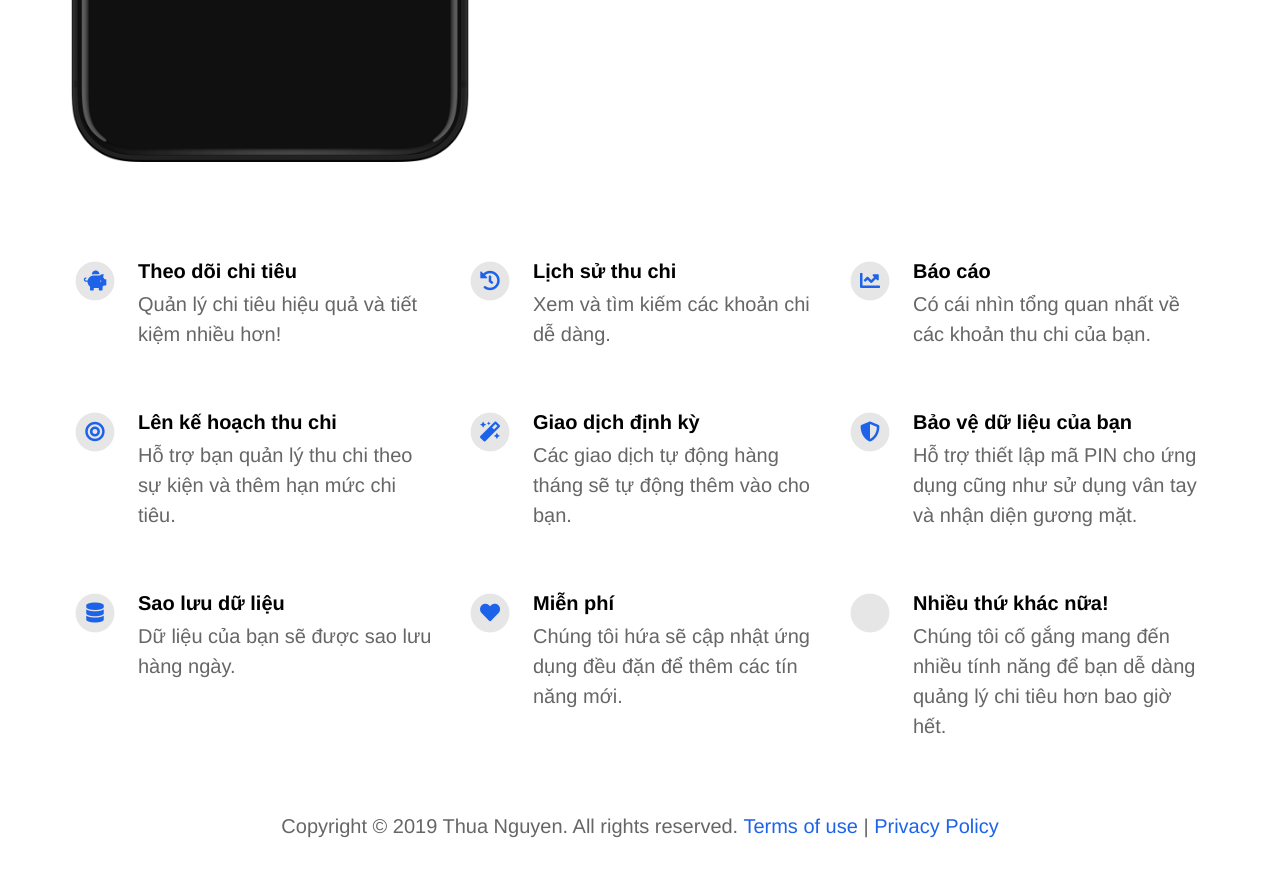
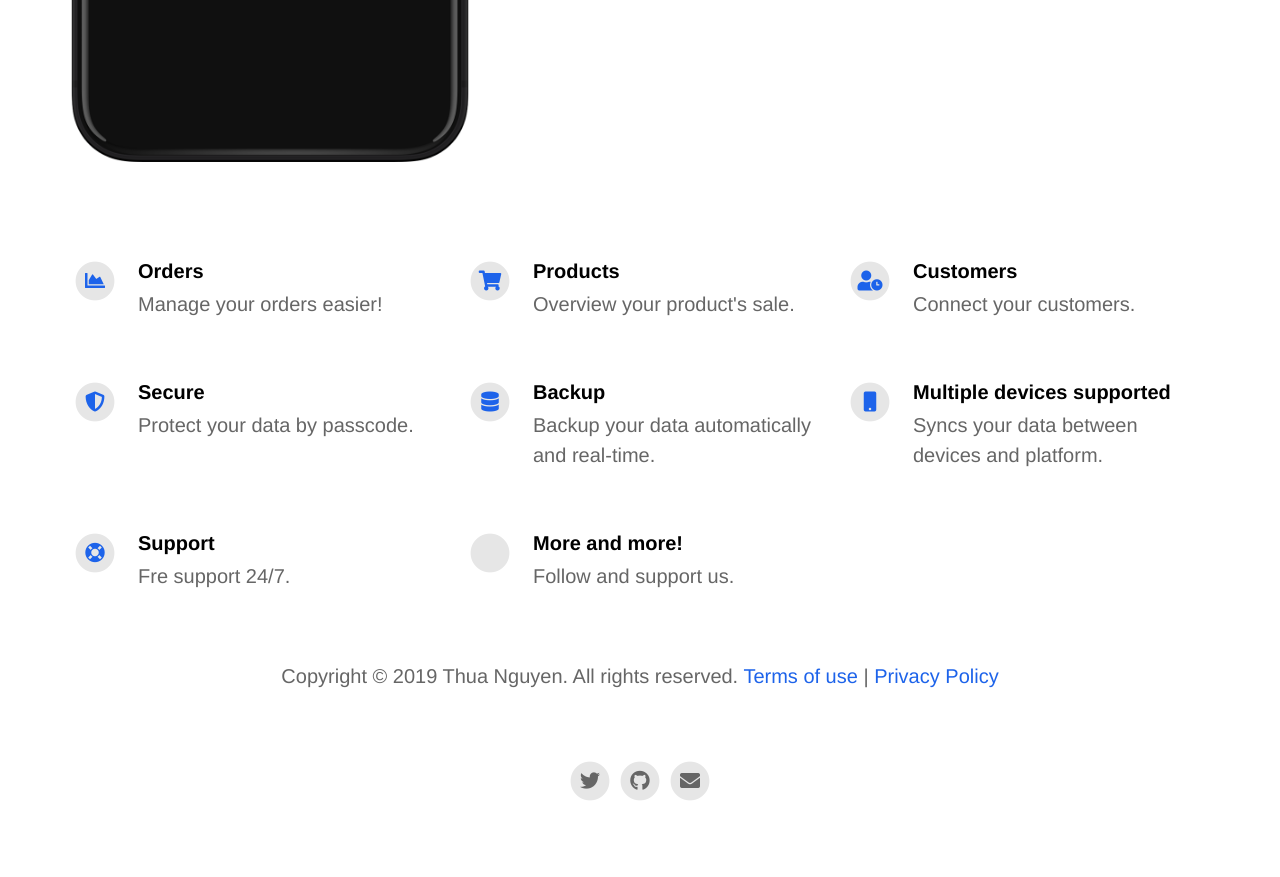
Before and after one commit to thuann-vn/haney, a Jekyll site: the page built from index.html, in a window 1280 px wide and 900 px high, scrolled down 823 px. Shown: the top 877 px of the window. Built offline with Jekyll 4.4.1, drawn with Linux system fonts in a browser that asks for light colours; nearby versions of some CDN libraries; some of the changed text lies outside the part shown.

Commit message:
Update haney site

```diff
--- a/_config.yml
+++ b/_config.yml
@@ -1,15 +1,15 @@
 # App Info
-ios_app_id                                : 1466012075                                # Required. Enter iOS app ID to automatically populate name, price and icons (e.g. 718043190).
+ios_app_id                                : 1483625590                                # Required. Enter iOS app ID to automatically populate name, price and icons (e.g. 718043190).
 
 appstore_link                             :                                           # Automatically populates if not set and if iOS app ID is set. Otherwise enter manually.
-playstore_link                            :                                           # Enter Google Play Store URL.
+playstore_link                            : https://play.google.com/store/apps/details?id=thuanguyen.haney.android                                          # Enter Google Play Store URL.
 presskit_download_link                    :                                           # Enter a link to downloadable file or (e.g. public Dropbox link to a .zip file).
                                                                                       # Or upload your press kit file to assets and set path accordingly (e.g. "assets/your_press_kit.zip").
 
 app_icon                                  : assets/appicon.png                      # Automatically populates if not set and if iOS app ID is set.  Otherwise enter path to icon file manually.
-app_name                                  : Ex.Ma                                          # Automatically populates if not set and if iOS app ID is set.  Otherwise enter manually.
-app_price                                 : Miễn phí                                          # Automatically populates if not set and if iOS app ID is set.  Otherwise enter manually.
-app_description                           : Hãy theo dõi chi tiêu của bạn ngay từ bây giờ!
+app_name                                  : Haney                                          # Automatically populates if not set and if iOS app ID is set.  Otherwise enter manually.
+app_price                                 : Free - In-app purchase                                          # Automatically populates if not set and if iOS app ID is set.  Otherwise enter manually.
+app_description                           : Manage your online business easier!
 
 enable_smart_app_banner                   : true                                      # Set to true to show a smart app banner at top of page on mobile devices.
 
@@ -31,40 +31,36 @@
 # Feature List                            Edit, add or remove features to be presented.
 features                                  :
 
-  - title                                 : Theo dõi chi tiêu
-    description                           : Quản lý chi tiêu hiệu quả và tiết kiệm nhiều hơn!
-    fontawesome_icon_name                 : piggy-bank
+  - title                                 : Orders
+    description                           : Manage your orders easier!
+    fontawesome_icon_name                 : chart-area
 
-  - title                                 : Lịch sử thu chi
-    description                           : Xem và tìm kiếm các khoản chi dễ dàng.
-    fontawesome_icon_name                 : history
+  - title                                 : Products
+    description                           : Overview your product's sale.
+    fontawesome_icon_name                 : shopping-cart
 
-  - title                                 : Báo cáo
-    description                           : Có cái nhìn tổng quan nhất về các khoản thu chi của bạn.
-    fontawesome_icon_name                 : chart-line
+  - title                                 : Customers
+    description                           : Connect your customers.
+    fontawesome_icon_name                 : user-clock
 
-  - title                                 : Lên kế hoạch thu chi
-    description                           : Hỗ trợ bạn quản lý thu chi theo sự kiện và thêm hạn mức chi tiêu.
-    fontawesome_icon_name                 : bullseye
-
-  - title                                 : Giao dịch định kỳ
-    description                           : Các giao dịch tự động hàng tháng sẽ tự động thêm vào cho bạn.
-    fontawesome_icon_name                 : magic
-
-  - title                                 : Bảo vệ dữ liệu của bạn
-    description                           : Hỗ trợ thiết lập mã PIN cho ứng dụng cũng như sử dụng vân tay và nhận diện gương mặt.
+  - title                                 : Secure
+    description                           : Protect your data by passcode.
     fontawesome_icon_name                 : shield-alt
 
-  - title                                 : Sao lưu dữ liệu
-    description                           : Dữ liệu của bạn sẽ được sao lưu hàng ngày.
+  - title                                 : Backup
+    description                           : Backup your data automatically and real-time.
     fontawesome_icon_name                 : database
 
-  - title                                 : Miễn phí
-    description                           : Chúng tôi hứa sẽ cập nhật ứng dụng đều đặn để thêm các tín năng mới.
-    fontawesome_icon_name                 : heart
+  - title                                 : Multiple devices supported
+    description                           : Syncs your data between devices and platform.
+    fontawesome_icon_name                 : mobile
 
-  - title                                 : Nhiều thứ khác nữa!
-    description                           : Chúng tôi cố gắng mang đến nhiều tính năng để bạn dễ dàng quảng lý chi tiêu hơn bao giờ hết.
+  - title                                 : Support
+    description                           : Fre support 24/7.
+    fontawesome_icon_name                 : life-ring
+
+  - title                                 : More and more!
+    description                           : Follow and support us.
     fontawesome_icon_name                 : app-store-ios
 
   - title                                 : # New Feature Title
--- a/privacy_policy.html
+++ b/privacy_policy.html
@@ -3,7 +3,7 @@
   <head>
     <meta charset="utf-8" />
     <meta name="viewport" content="width=device-width" />
-    <title>Ex.Ma - Privacy Policy</title>
+    <title>Haney - Privacy Policy</title>
     <style>
       body {
         font-family: "Helvetica Neue", Helvetica, Arial, sans-serif;
@@ -14,7 +14,7 @@
   <body>
     <h2>Privacy Policy</h2>
     <p>
-      Thua Nguyen built the Ex.Ma app as a Free app. This SERVICE is provided by
+      Thua Nguyen built the Haney app as a Free app. This SERVICE is provided by
       Thua Nguyen at no cost and is intended for use as is.
     </p>
     <p>
@@ -31,7 +31,7 @@
     </p>
     <p>
       The terms used in this Privacy Policy have the same meanings as in our
-      Terms and Conditions, which is accessible at Ex.Ma unless otherwise
+      Terms and Conditions, which is accessible at Haney unless otherwise
       defined in this Privacy Policy.
     </p>
     <p><strong>Information Collection and Use</strong></p>
--- a/terms_and_conditions.html
+++ b/terms_and_conditions.html
@@ -3,7 +3,7 @@
   <head>
     <meta charset="utf-8" />
     <meta name="viewport" content="width=device-width" />
-    <title>Ex.Ma-Terms &amp; Conditions</title>
+    <title>Haney-Terms &amp; Conditions</title>
     <style>
       body {
         font-family: "Helvetica Neue", Helvetica, Arial, sans-serif;
@@ -31,14 +31,14 @@
       making it very clear to you exactly what you’re paying for.
     </p>
     <p>
-      The Ex.Ma app stores and processes personal data that you have provided to
+      The Haney app stores and processes personal data that you have provided to
       us, in order to provide my Service. It’s your responsibility to keep your
       phone and access to the app secure. We therefore recommend that you do not
       jailbreak or root your phone, which is the process of removing software
       restrictions and limitations imposed by the official operating system of
       your device. It could make your phone vulnerable to
       malware/viruses/malicious programs, compromise your phone’s security
-      features and it could mean that the Ex.Ma app won’t work properly or at
+      features and it could mean that the Haney app won’t work properly or at
       all.
     </p>
     <p>
```
Also changed, not shown: assets/appicon.png.
